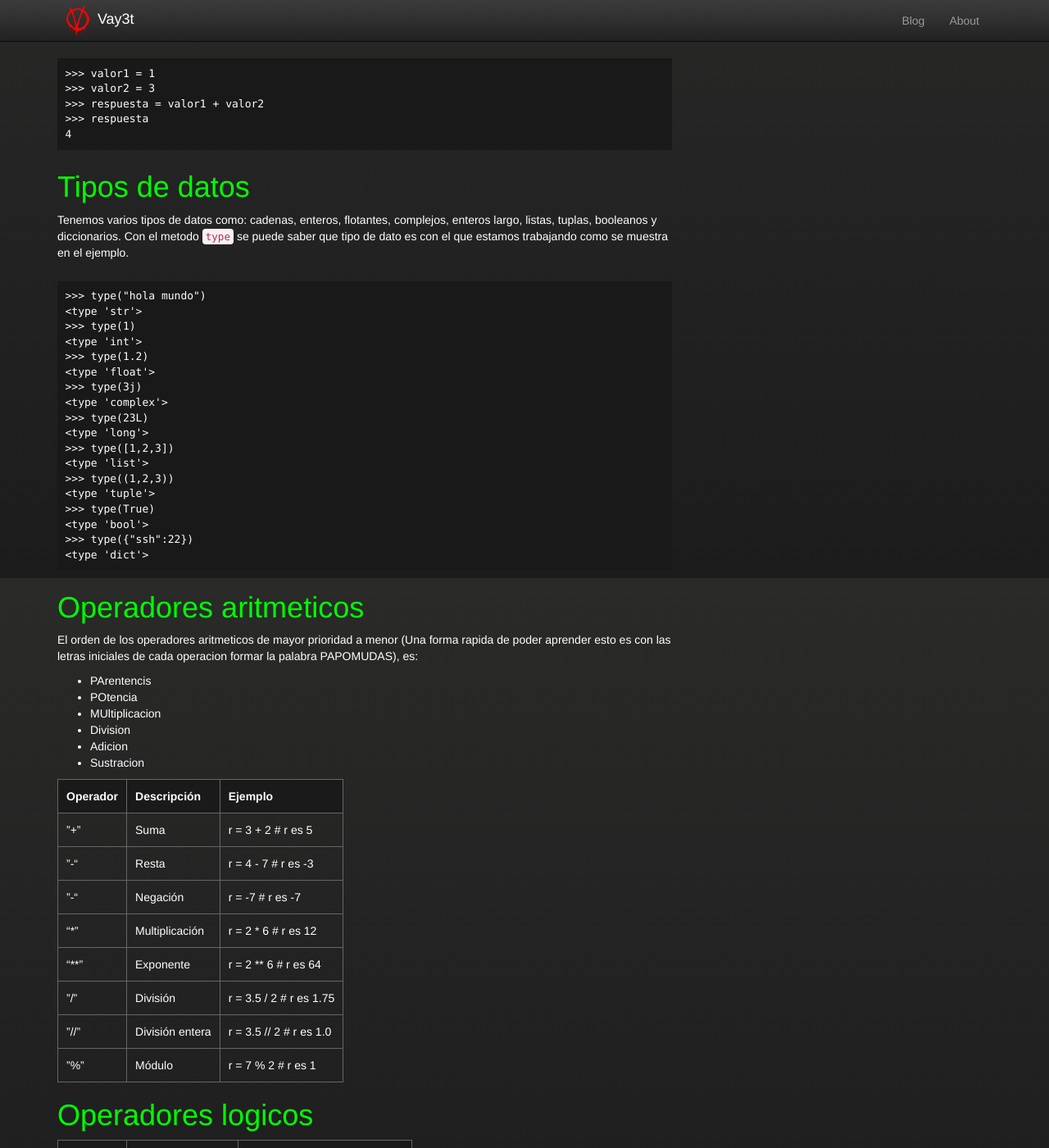
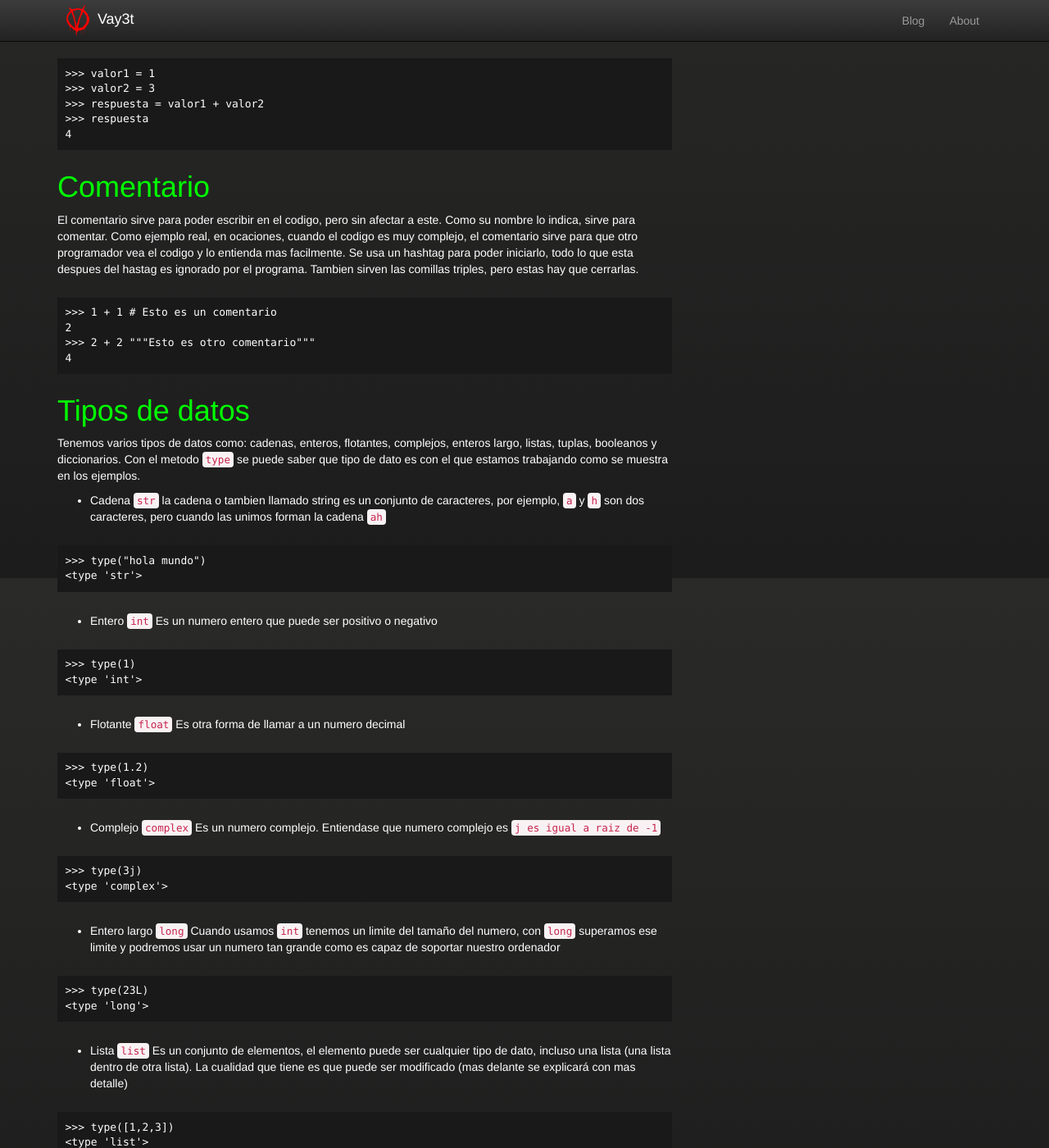
Before and after one commit to pvallejos/pvallejos.github.io, a Jekyll site: the page built from _posts/2017-10-17-Python-Part-1.md, in a window 1280 px wide and 1400 px high, scrolled down 1095 px. Shown: the whole window at 82% size. Built offline with Jekyll 4.4.1, drawn with Linux system fonts in a browser that asks for light colours; nearby versions of some CDN libraries; comment, search, counter and statistics services are not loaded; some of the changed text lies outside the part shown.

Commit message:
Update 2017-10-17-Python-Part-1.md

````diff
--- a/_posts/2017-10-17-Python-Part-1.md
+++ b/_posts/2017-10-17-Python-Part-1.md
@@ -50,26 +50,95 @@ Una variable está formada por un espacio de memoria principal de un computador
 4
 ```
 
+# Comentario
+El comentario sirve para poder escribir en el codigo, pero sin afectar a este. Como su nombre lo indica, sirve para comentar. Como ejemplo real, en ocaciones, cuando el codigo es muy complejo, el comentario sirve para que otro programador vea el codigo y lo entienda mas facilmente. Se usa un hashtag para poder iniciarlo, todo lo que esta despues del hastag es ignorado por el programa. Tambien sirven las comillas triples, pero estas hay que cerrarlas.
+
+```
+>>> 1 + 1 # Esto es un comentario
+2
+>>> 2 + 2 """Esto es otro comentario"""
+4
+```
+
 # Tipos de datos
-Tenemos varios tipos de datos como: cadenas, enteros, flotantes, complejos, enteros largo, listas, tuplas, booleanos y diccionarios. Con el metodo `type` se puede saber que tipo de dato es con el que estamos trabajando como se muestra en el ejemplo.
+Tenemos varios tipos de datos como: cadenas, enteros, flotantes, complejos, enteros largo, listas, tuplas, booleanos y diccionarios. Con el metodo `type` se puede saber que tipo de dato es con el que estamos trabajando como se muestra en los ejemplos.
+
+* Cadena `str`
+la cadena o tambien llamado string es un conjunto de caracteres, por ejemplo, `a` y `h` son dos caracteres, pero cuando las unimos forman la cadena `ah`
 
 ```
 >>> type("hola mundo")
 <type 'str'>
+```
+
+
+* Entero `int`
+Es un numero entero que puede ser positivo o negativo
+
+```
 >>> type(1)
 <type 'int'>
+```
+
+
+* Flotante `float`
+Es otra forma de llamar a un numero decimal
+
+```
 >>> type(1.2)
 <type 'float'>
+```
+
+
+* Complejo `complex`
+Es un numero complejo. Entiendase que numero complejo es `j es igual a raiz de -1`
+
+```
 >>> type(3j)
 <type 'complex'>
+```
+
+
+* Entero largo `long`
+Cuando usamos `int` tenemos un limite del tamaño del numero, con `long` superamos ese limite y podremos usar un numero tan grande como es capaz de soportar nuestro ordenador
+
+```
 >>> type(23L)
 <type 'long'>
+```
+
+
+* Lista `list`
+Es un conjunto de elementos, el elemento puede ser cualquier tipo de dato, incluso una lista (una lista dentro de otra lista). La cualidad que tiene es que puede ser modificado (mas delante se explicará con mas detalle)
+
+```
 >>> type([1,2,3])
 <type 'list'>
+```
+
+
+* Tupla `tuple`
+Al igual que la lista, es un conjunto de elementos, y tambien elemento puede ser cualquier tipo de dato, con la diferencia de que la tupla no puede modificarse.
+
+```
 >>> type((1,2,3))
 <type 'tuple'>
+```
+
+
+* Booleano (`bool`)
+Es un tipo de dato logico, puede ser `True` o `False`
+
+```
 >>> type(True)
 <type 'bool'>
+```
+
+
+* Diccionario `dict`
+Parecido a las listas, con la diferencia que este posee dos partes en cada elemento, la la clave y el valor. Mas delante se explicara con mas detalle
+
+```
 >>> type({"ssh":22})
 <type 'dict'>
 ```
@@ -87,31 +156,32 @@ El orden de los operadores aritmeticos de mayor prioridad a menor (Una forma rap
 
 | Operador | Descripción | Ejemplo |
 |---|:---|:---|
-| "+" | Suma | r = 3 + 2 # r es 5 |
-| "-" | Resta | r = 4 - 7 # r es -3 |
-| "-" | Negación | r = -7 # r es -7 |
-| "*" | Multiplicación | r = 2 * 6 # r es 12 |
-| "**" | Exponente | r = 2 ** 6 # r es 64 |
-| "/" | División | r = 3.5 / 2 # r es 1.75 |
-| "//" | División entera | r = 3.5 // 2 # r es 1.0 |
-| "%" | Módulo | r = 7 % 2 # r es 1 |
+| "+" | Suma | `>>> 3 + 2` (resp es 5) |
+| "-" | Resta | `>>> 4 - 7` (resp es -3) |
+| "-" | Negación | `>>> -7` (resp es -7) |
+| "*" | Multiplicación | `>>> 2 * 6` (resp es 12) |
+| "**" | Exponente | `>>> 2 ** 6` (resp es 64) |
+| "/" | División | `>>> 3.5 / 2` (resp es 1.75) |
+| "//" | División entera | `>>> 3.5 // 2` (resp es 1.0) |
+| "%" | Módulo | `>>> 7 % 2` (resp es 1) |
 
 # Operadores logicos
+`and` y `or` trabajan con dos operandos y retornan un valor lógico basadas en las denominadas tablas de verdad. El operador `not` actúa sobre un operando. Estas tablas de verdad son conocidas y usadas en el contexto de la vida diaria, por ejemplo: "si hace sol Y tengo tiempo, iré a la playa", "si NO hace sol, me quedaré en casa", "si llueve O hace viento, iré al cine"
 
 Operador | Descripción | Ejemplo
 |---|:---|:---|
-"and" | ¿se cumple a y b? | r = True and False # r es False
-"or" | ¿se cumple a o b? | r = True or False # r es True
-"not" | No a | r = not True # r es False
+"and" | ¿se cumple a y b? | `>>> True and False` (resp es False)
+"or" | ¿se cumple a o b? | `>>> True or False` (resp es True)
+"not" | No a | `>>> not True` (resp es False)
 
 # Operadores relacionales
 Los operadores relacionales se usan para comparar 2 valores y saber si son iguales, distintos, etc
 
 Operadores | Descripción | Ejemplo
 |---|:---|:---|
-"==" | ¿son iguales a y b? | r = 5 == 3 # r es False
-"!=" | ¿son distintos a y b? | r = 5 != 3 # r es True
-"<" | ¿es a menor que b? | r = 5 < 3 # r es False
-">" | ¿es a mayor que b? | r = 5 > 3 # r es True
-"<=" | ¿es a menor o igual que b? | r = 5 <= 5 # r es True
-">=" | ¿es a mayor o igual que b? | r = 5 >= 3 # r es True
+"==" | ¿son iguales a y b? | `>>> 5 == 3` (resp es False)
+"!=" | ¿son distintos a y b? | `>>> 5 != 3` (resp es True)
+"<" | ¿es a menor que b? | `>>> 5 < 3` (resp es False)
+">" | ¿es a mayor que b? | `>>> 5 > 3` (resp es True)
+"<=" | ¿es a menor o igual que b? | `>>> 5 <= 5` (resp es True)
+">=" | ¿es a mayor o igual que b? | `>>> 5 >= 3` (resp es True)
````
